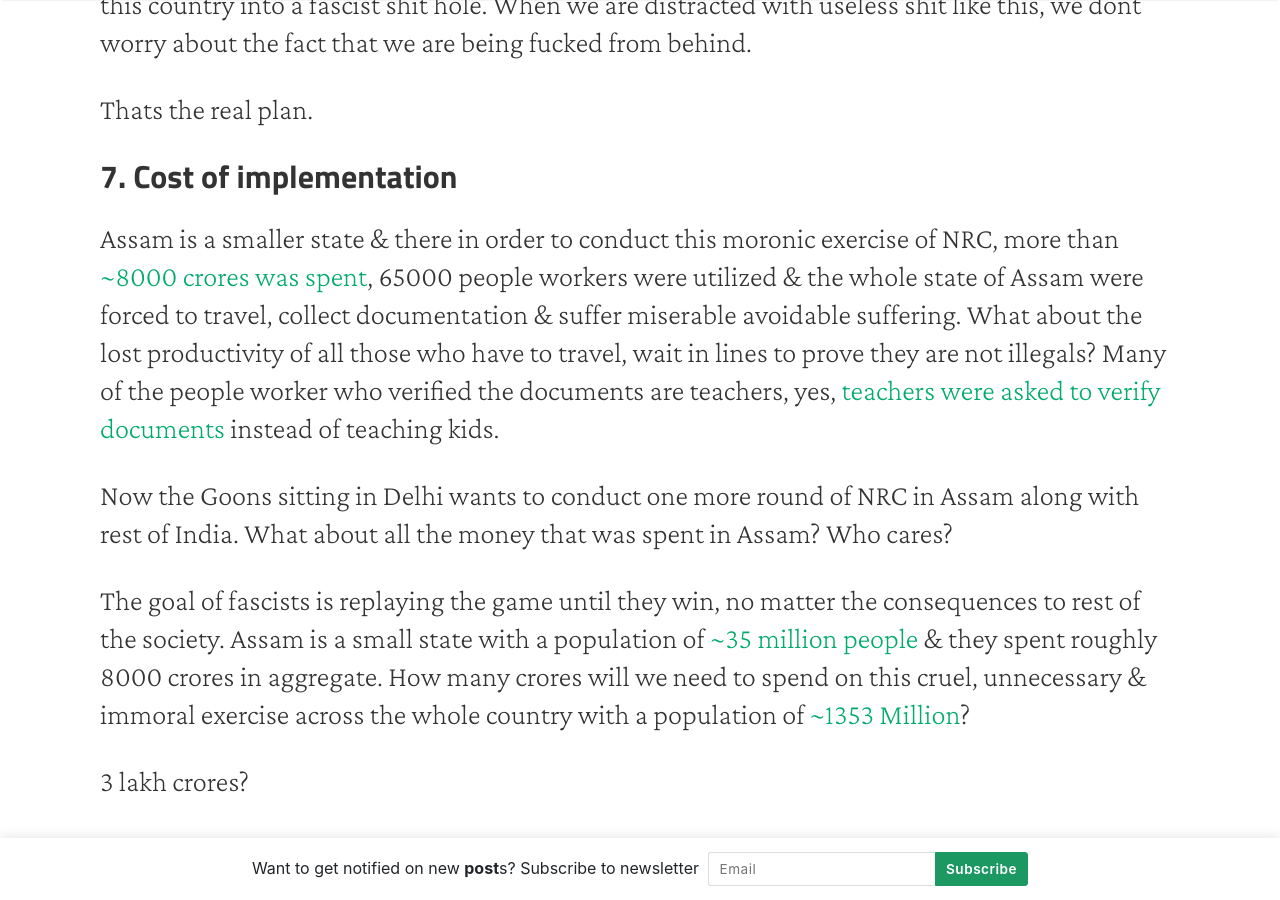
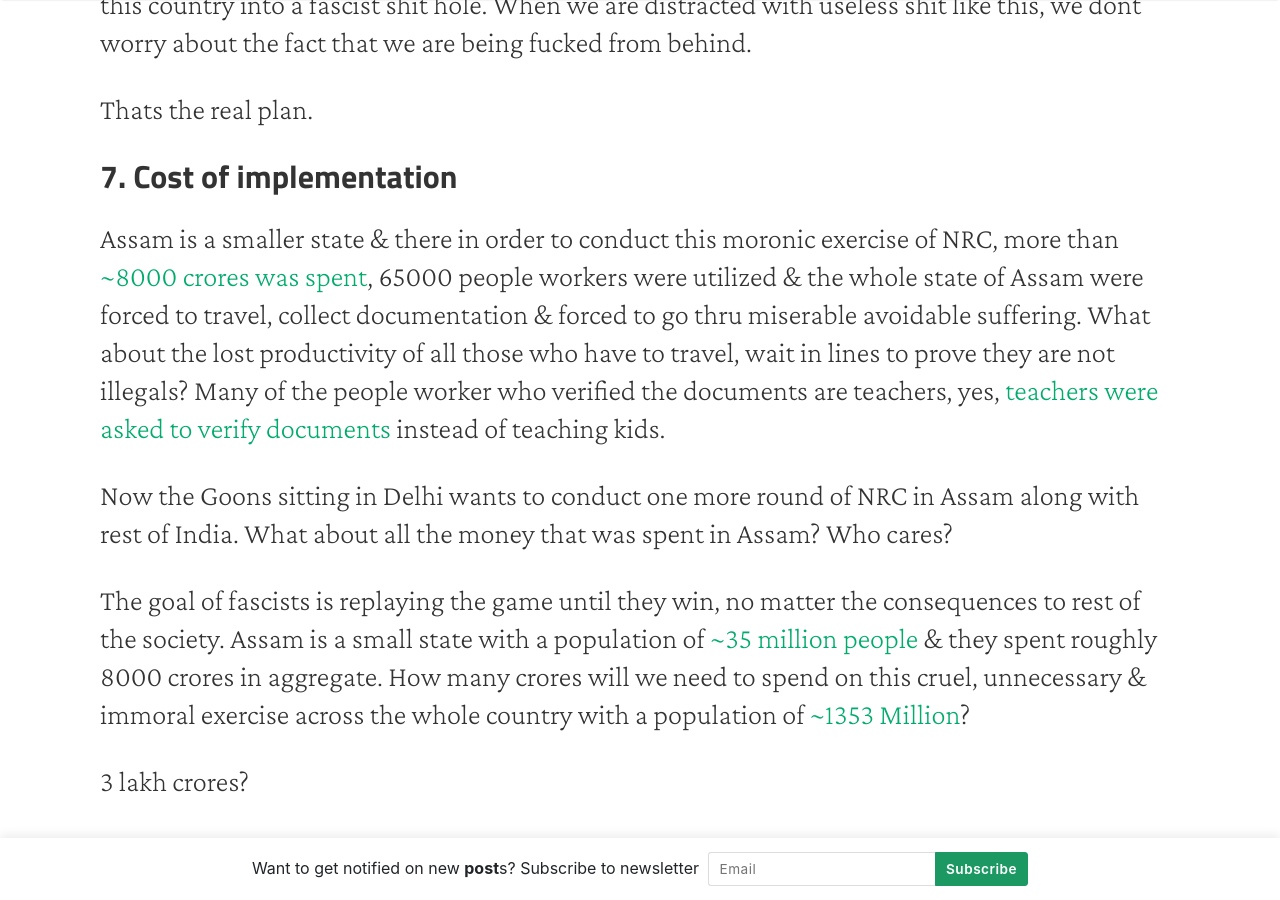
Before and after one commit to thekalinga/thekalinga.in, a Jekyll site: the page built from _posts/2019-11-24-why-fascist-nrc-should-be-opposed/2019-11-24-why-fascist-nrc-should-be-opposed.md, in a window 1280 px wide and 900 px high, scrolled down 6095 px. Built offline with Jekyll 4.4.1, drawn with Linux system fonts in a browser that asks for light colours; nearby versions of some CDN libraries.

Commit message:
fixed minor issue

```diff
--- a/_posts/2019-11-24-why-fascist-nrc-should-be-opposed/2019-11-24-why-fascist-nrc-should-be-opposed.md
+++ b/_posts/2019-11-24-why-fascist-nrc-should-be-opposed/2019-11-24-why-fascist-nrc-should-be-opposed.md
@@ -147,7 +147,7 @@
 
 ## 7. Cost of implementation
 
-Assam is a smaller state & there in order to conduct this moronic exercise of NRC, more than [~8000 crores was spent](https://nagalandtoday.in/editorial/2019/11/people-left-out-of-nrc-in-assam-spent-rs-7836-crore-for-hearings-rights-body-survey/), 65000 people workers were utilized & the whole state of Assam were forced to travel, collect documentation & suffer miserable avoidable suffering.
+Assam is a smaller state & there in order to conduct this moronic exercise of NRC, more than [~8000 crores was spent](https://nagalandtoday.in/editorial/2019/11/people-left-out-of-nrc-in-assam-spent-rs-7836-crore-for-hearings-rights-body-survey/), 65000 people workers were utilized & the whole state of Assam were forced to travel, collect documentation & forced to go thru miserable avoidable suffering.
 What about the lost productivity of all those who have to travel, wait in lines to prove they are not illegals?
 Many of the people worker who verified the documents are teachers, yes, [teachers were asked to verify documents](https://twitter.com/RuhulAlam72/status/1197808864583802880) instead of teaching kids.
 
```
